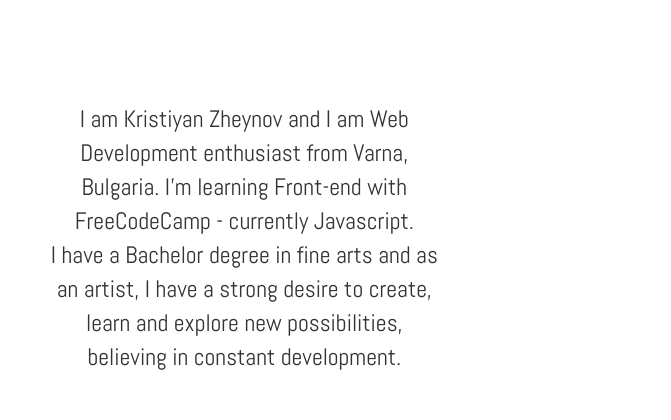
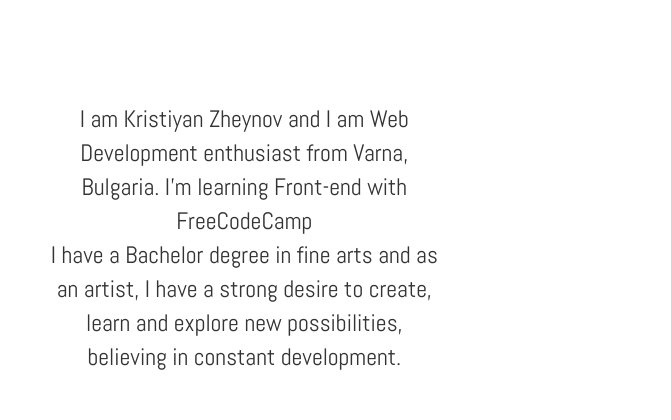
Before and after one commit to kzheynov/Portfolio, a plain HTML site: page index.html in a window 1280 px wide. Shown: the part 924-1344 px from the top of the page, 609-1280 px from the left. Drawn offline with nearby package versions, Linux system fonts and the light colour scheme; a script that the page names is missing; a web font is replaced by a local one.

Commit message:
Update index.html

```diff
--- a/index.html
+++ b/index.html
@@ -56,7 +56,7 @@
      <img class="profile img-responsive" src="https://lh3.googleusercontent.com/6rCSgHfeZ3b3rNHjaFBULdOpFm9eL7cBPU7VdUp-W5iRHCOvXf4I3ZqIa18_wbRr8HcA1V6JwI0iSHeaHuTT7u1atLDf1mn_zxCFEu4nZiIA9ltlyAInYYpn6uFvzS_4uf2VCpWWvA=w2400" alt="Missing photo">
     </div>
     <div class="col-sm-4 col-p">
-     <p>I am Kristiyan Zheynov and I am Web Development enthusiast from Varna, Bulgaria. I'm learning Front-end with FreeCodeCamp - currently Javascript.<br/>
+     <p>I am Kristiyan Zheynov and I am Web Development enthusiast from Varna, Bulgaria. I'm learning Front-end with FreeCodeCamp<br/>
  I have a Bachelor degree in fine arts and as an artist, I have a strong desire to create, learn and explore new possibilities, believing in constant development.
   </p>
     </div>
```
